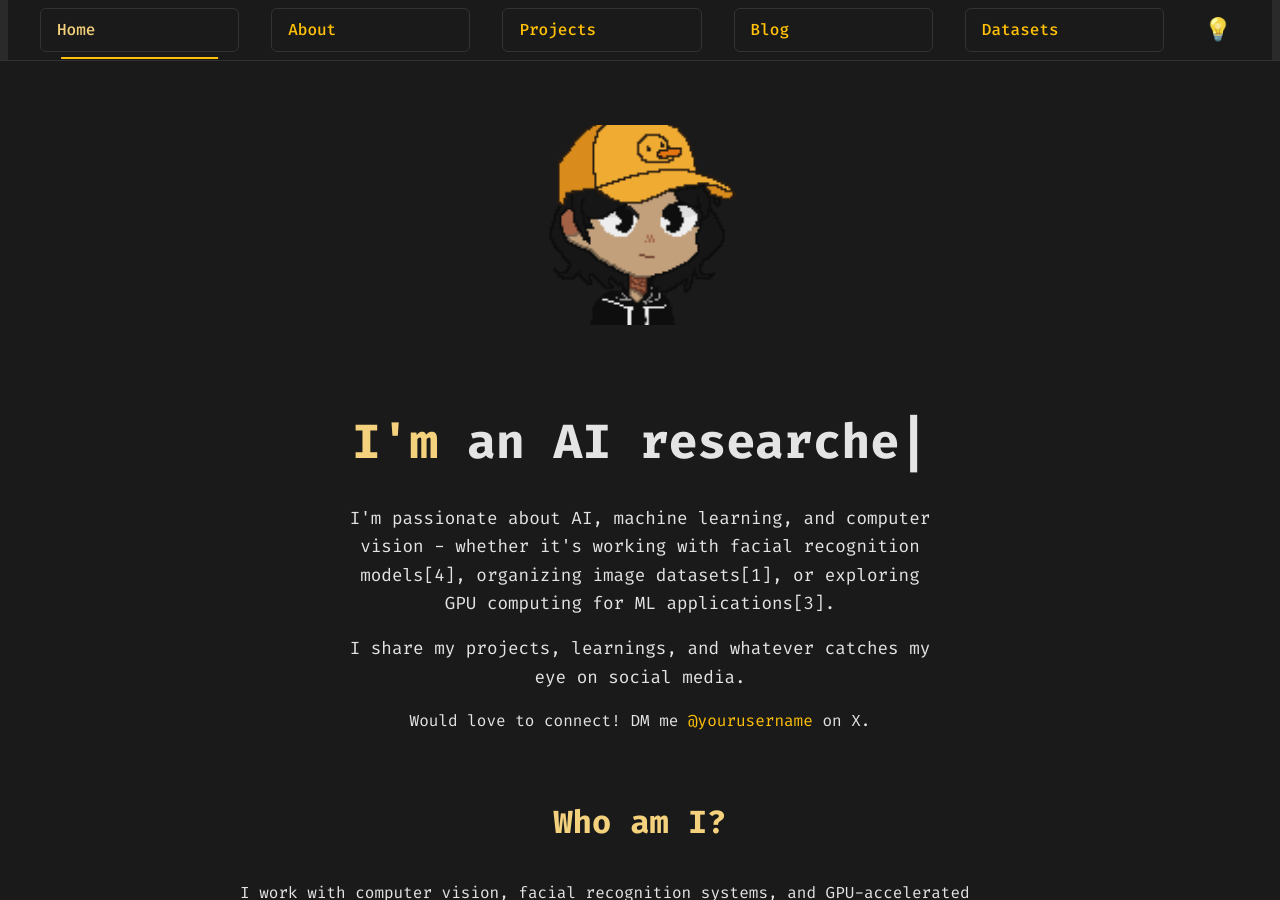
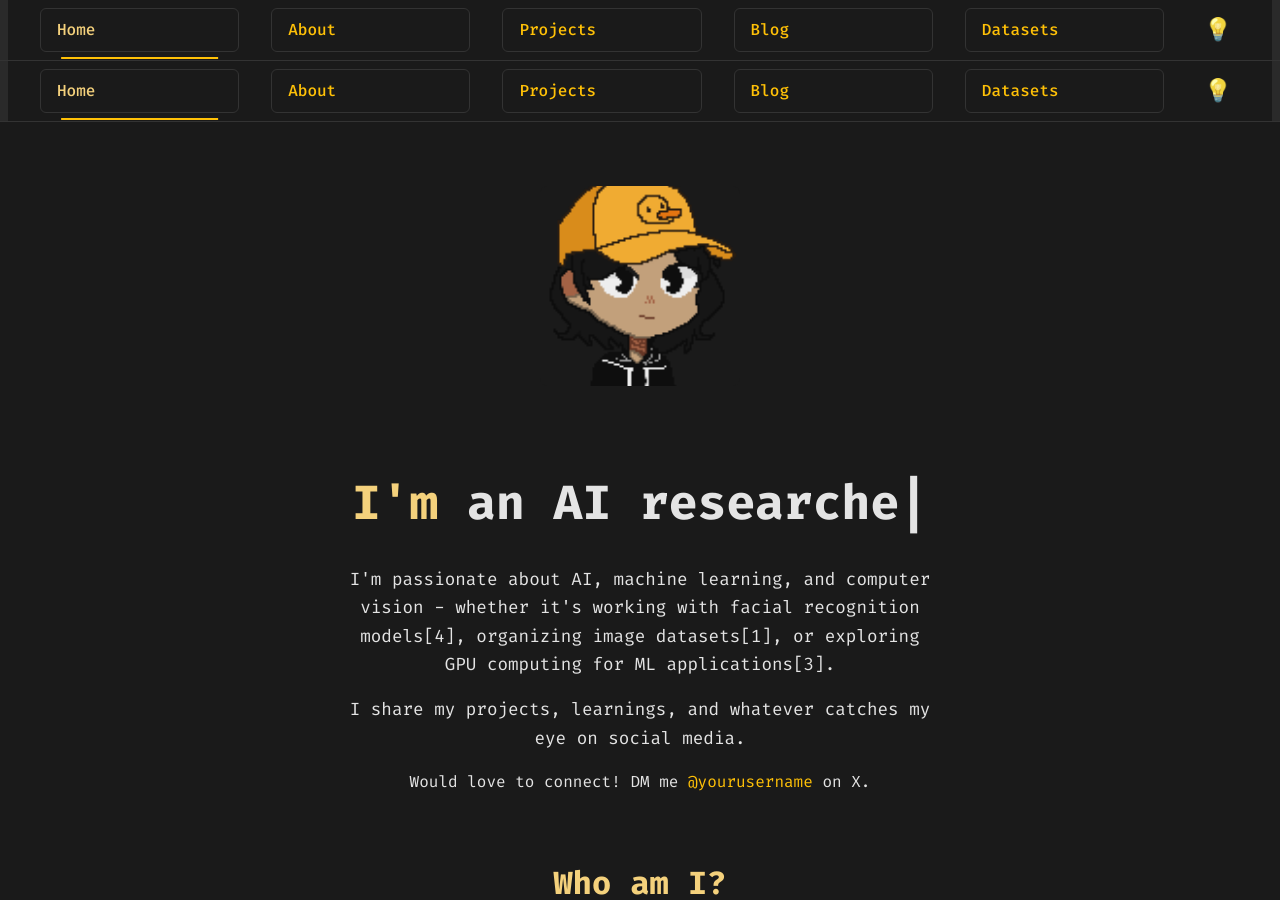
Before and after one commit to shrrynsh/site.github.io, a Jekyll site: the page built from index.md, in a window 1280 px wide and 900 px high. Built offline with Jekyll 4.4.1, drawn with Linux system fonts in a browser that asks for light colours.

Commit message:
Update home.html

```diff
--- a/_layouts/home.html
+++ b/_layouts/home.html
@@ -1,6 +1,24 @@
 ---
 layout: default
 ---
+
+<!-- Enhanced Navigation Bar (copied from default.html for consistency) -->
+<nav class="main-nav">
+  <div class="nav-container">
+    <div class="nav-links">
+      <a href="{{ '/' | relative_url }}" class="nav-link {% if page.url == '/' %}active{% endif %}">Home</a>
+      <a href="{{ '/about' | relative_url }}" class="nav-link {% if page.url contains 'about' %}active{% endif %}">About</a>
+      <a href="{{ '/projects' | relative_url }}" class="nav-link {% if page.url contains 'projects' %}active{% endif %}">Projects</a>
+      <a href="{{ '/blog' | relative_url }}" class="nav-link {% if page.url contains 'blog' %}active{% endif %}">Blog</a>
+      <a href="{{ '/datasets' | relative_url }}" class="nav-link {% if page.url contains 'datasets' %}active{% endif %}">Datasets</a>
+    </div>
+    <div class="nav-extras">
+      <button class="theme-toggle" id="theme-toggle" aria-label="Toggle theme">
+        <span class="bulb-icon">💡</span>
+      </button>
+    </div>
+  </div>
+</nav>
 
 <!-- Hero Section -->
 <section id="hero">
```
